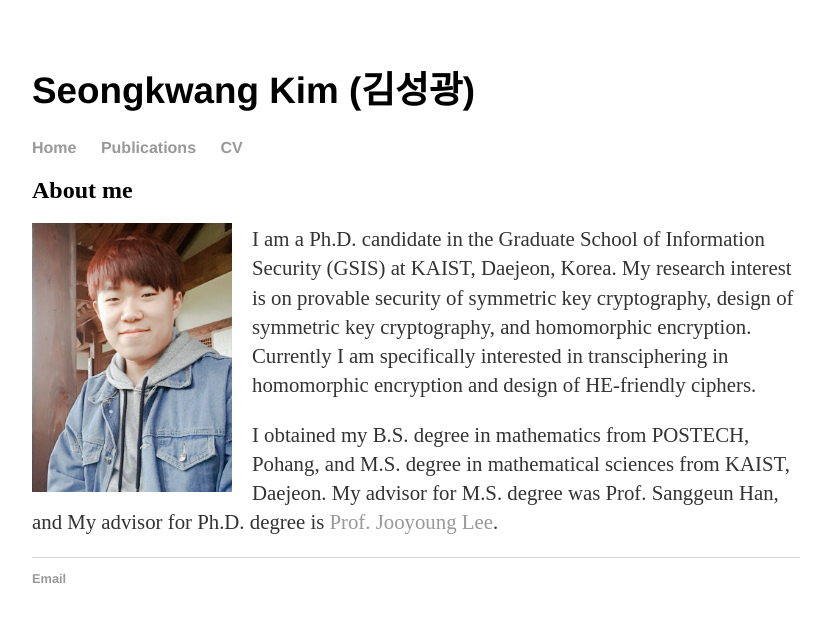
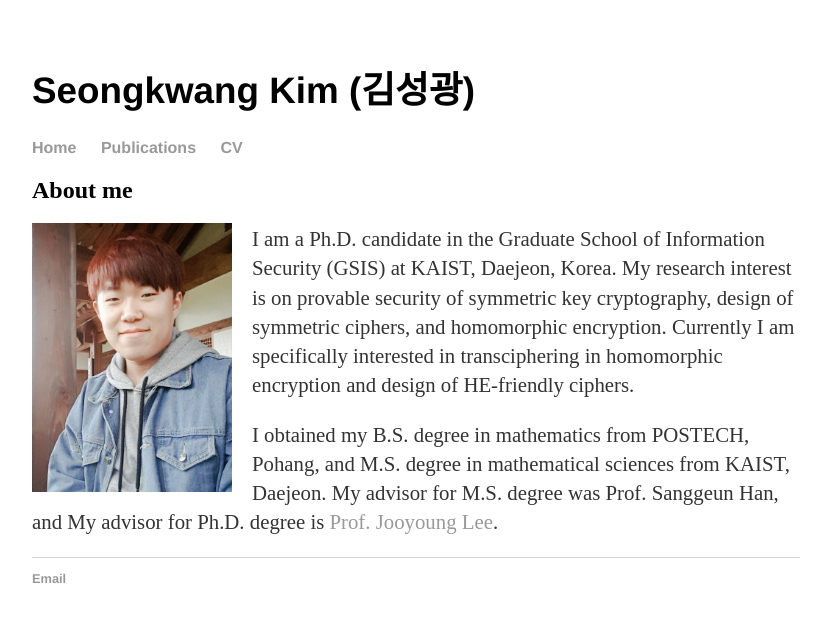
Before and after one commit to sgk1m/sgk1m.github.io, a Jekyll site: the page built from index.html, in a window 1280 px wide. Shown: the top 622 px of the page, without its empty margins (224-1049 px from the left). Built offline with Jekyll 4.4.1, drawn with Linux system fonts in a browser that asks for light colours.

Commit message:
Update index.html

```diff
--- a/index.html
+++ b/index.html
@@ -6,7 +6,7 @@ title: Seongkwang Kim
 	<h2>About me</h2>
 	<img src="/myphoto.jpg" width="200" align="left" style="margin-right: 20px;">
 	<p>I am a Ph.D. candidate in the Graduate School of Information Security (GSIS) at KAIST, Daejeon, Korea.
-		My research interest is on provable security of symmetric key cryptography, design of symmetric key cryptography, and homomorphic encryption.
+		My research interest is on provable security of symmetric key cryptography, design of symmetric ciphers, and homomorphic encryption.
 		Currently I am specifically interested in transciphering in homomorphic encryption and design of HE-friendly ciphers.
 	<p>I obtained my B.S. degree in mathematics from POSTECH, Pohang, and M.S. degree in mathematical sciences from KAIST, Daejeon.
 		My advisor for M.S. degree was Prof. Sanggeun Han, and My advisor for Ph.D. degree is <a href="https://sites.google.com/site/cryptkaist/home">Prof. Jooyoung Lee</a>.
```
